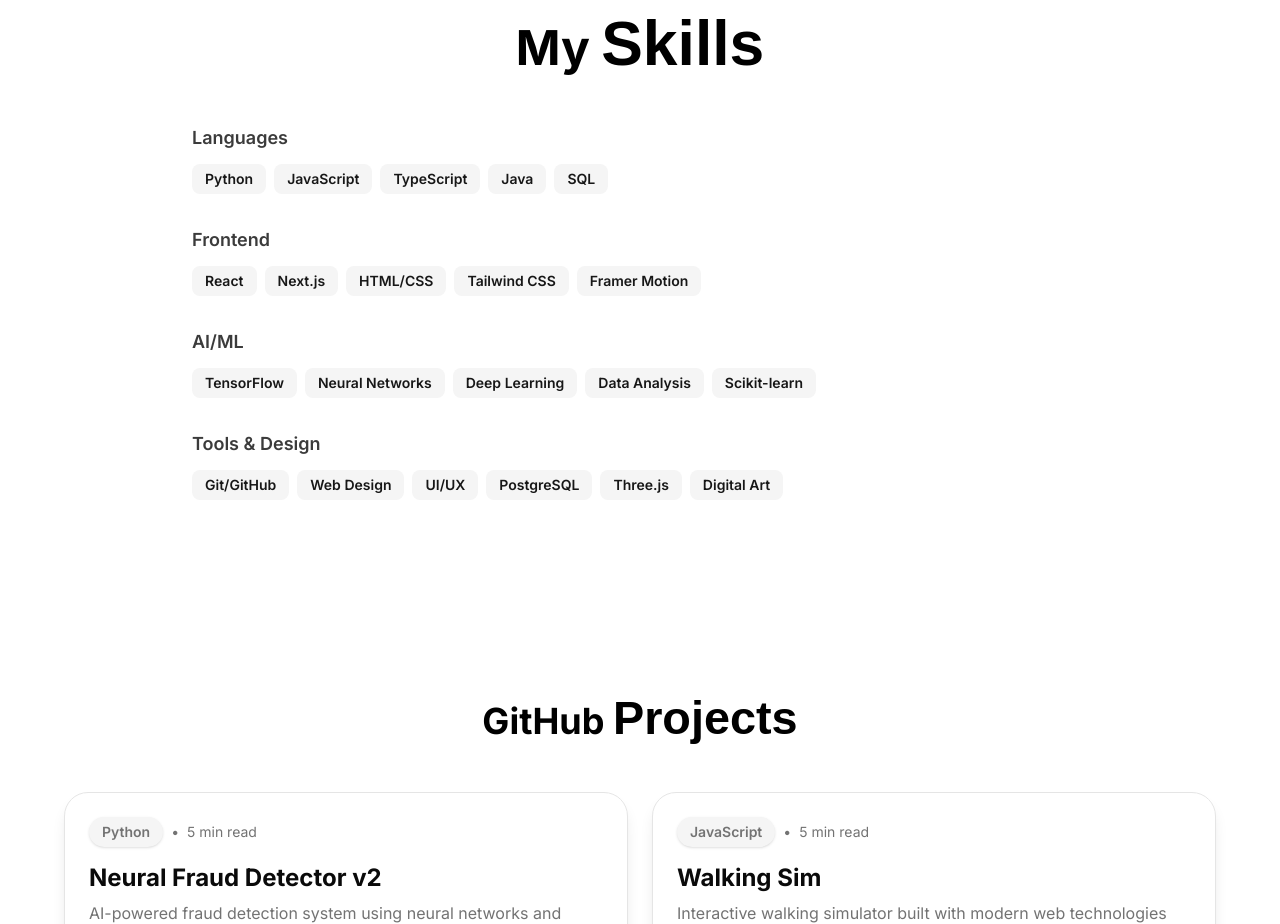
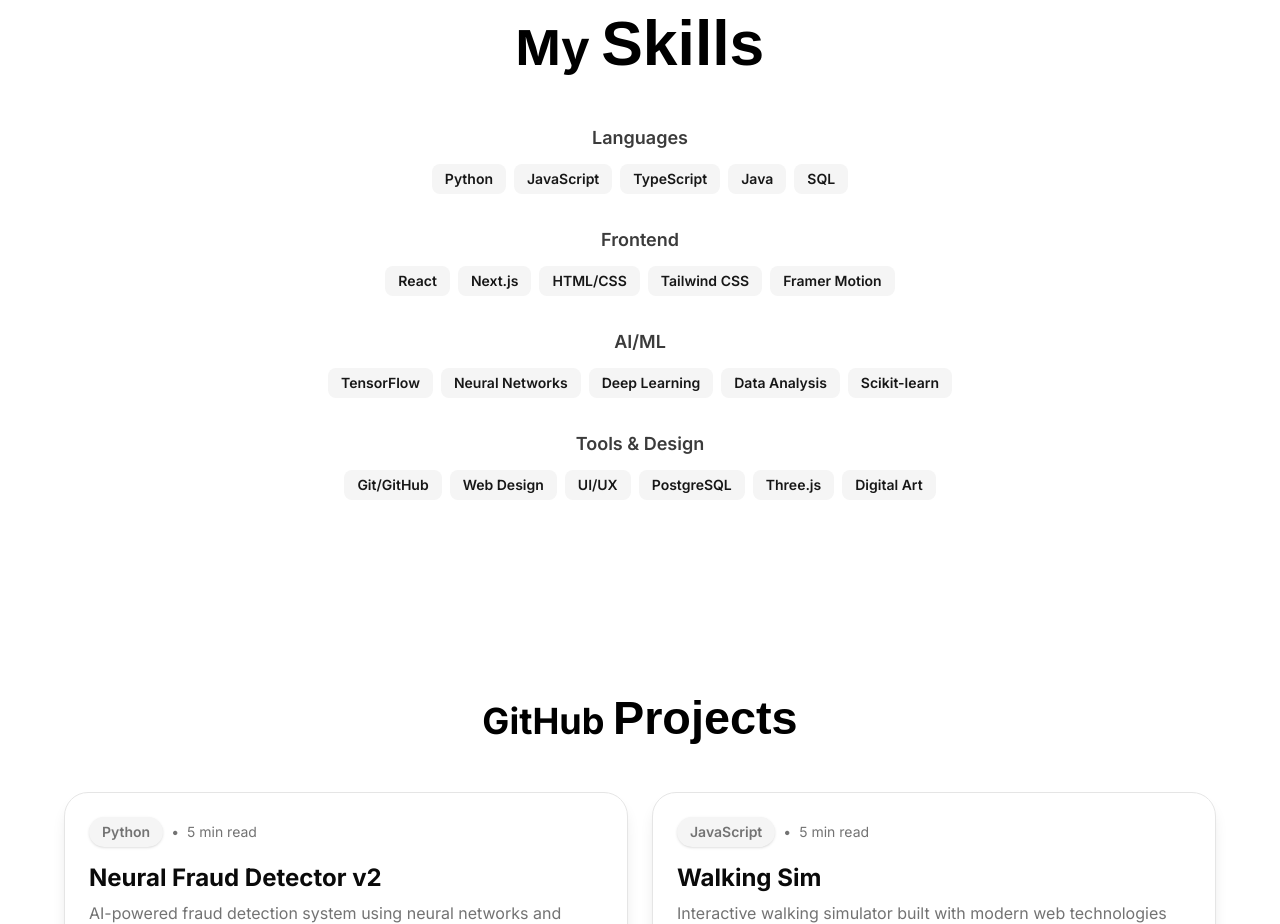
Before and after one commit to codezeroexe/portfolio-website, a Next.js app: page / in a window 1280 px wide. Shown: the part 1460-2384 px from the top of the page. Built offline with nearby package versions, Linux system fonts and the light colour scheme; a web font is replaced by a local one.

Commit message:
fix: center-align skills section (headings + badges)

```diff
--- a/src/app/page.tsx
+++ b/src/app/page.tsx
@@ -135,7 +135,7 @@
           <h2 className="text-4xl md:text-5xl font-bold text-center mb-12">
             My <span className="[font-family:var(--font-gluten)]" style={{ fontSize: '130%' }}>Skills</span>
           </h2>
-          <div className="max-w-4xl mx-auto space-y-8">
+          <div className="max-w-4xl mx-auto space-y-8 text-center">
             {[
               { category: "Languages", skills: ["Python", "JavaScript", "TypeScript", "Java", "SQL"] },
               { category: "Frontend", skills: ["React", "Next.js", "HTML/CSS", "Tailwind CSS", "Framer Motion"] },
@@ -144,7 +144,7 @@
             ].map(({ category, skills }) => (
               <div key={category}>
                 <h3 className="text-lg font-semibold mb-3 text-foreground/80">{category}</h3>
-                <div className="flex flex-wrap gap-2">
+                <div className="flex flex-wrap gap-2 justify-center">
                   {skills.map((skill) => (
                     <Badge key={skill} variant="secondary" className="text-sm py-1 px-3">{skill}</Badge>
                   ))}
```
